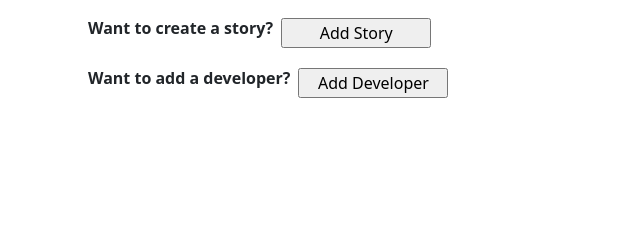
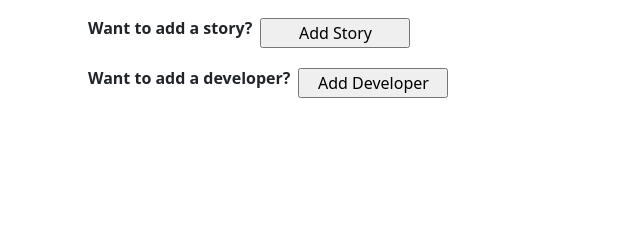
Before and after one commit to aurimas13/Time-Tracker, a Flask app: page / in a window 1280 px wide. Shown: the part 266-506 px from the top of the page, without its empty margins (0-640 px from the left). Run offline with Flask 2, Linux system fonts and the light colour scheme; data that the repository does not hold is empty; parts of the project's set-up code (start-up, migrations or seed data) failed here and were passed over; some libraries are stand-ins or nearby versions.

Commit message:
Changed create to add word

```diff
--- a/app/templates/story.html
+++ b/app/templates/story.html
@@ -36,7 +36,7 @@
   <div class="float_left">
     <form action = "http://127.0.0.1:5000/add_story" method = "get">
     <div>
-      <b class="padding">Want to create a story?</b>
+      <b class="padding">Want to add a story?</b>
       <input class="button_style" type="submit" value="Add Story" name="Add Story" style="float: right;"/>
     </div>
     </form>
```
